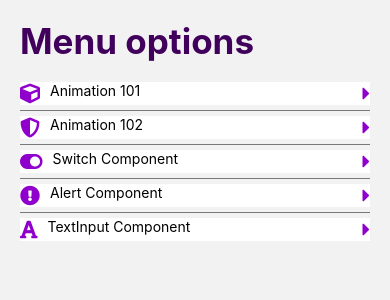
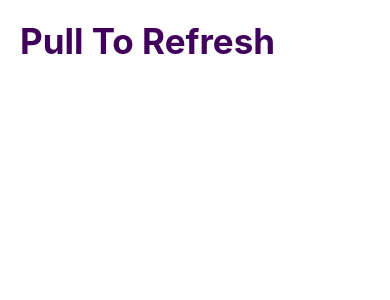
Before and after one commit to juliflorezg/React-native-udemy-12, a React Native app: screen /PullToRefreshScreen in a window 390 px wide. Shown: the top 300 px of the page. Built offline with nearby package versions, Linux system fonts and the light colour scheme.

Commit message:
add pull to refresh screen

```diff
--- a/src/data/menuItems.tsx
+++ b/src/data/menuItems.tsx
@@ -26,4 +26,9 @@ export const menuItems: MenuItem[] = [
     icon: 'font',
     component: 'TextInputScreen',
   },
+  {
+    name: 'PullToRefresh Component',
+    icon: 'redo-alt',
+    component: 'PullToRefreshScreen',
+  },
 ];
--- a/src/navigation/Navigator.tsx
+++ b/src/navigation/Navigator.tsx
@@ -6,6 +6,7 @@ import {Animation102Screen} from '../screens/Animation102Screen';
 import {SwitchScreen} from '../screens/SwitchScreen';
 import {AlertScreen} from '../screens/AlertScreen';
 import {TextInputScreen} from '../screens/TextInputScreen';
+import {PullToRefreshScreen} from '../screens/PullToRefreshScreen';
 
 export type RootStackParams = {
   HomeScreen: undefined;
@@ -14,6 +15,7 @@ export type RootStackParams = {
   SwitchScreen: undefined;
   AlertScreen: undefined;
   TextInputScreen: undefined;
+  PullToRefreshScreen: undefined;
 };
 
 const Stack = createStackNavigator<RootStackParams>();
@@ -23,6 +25,9 @@ export const Navigator = () => {
     <Stack.Navigator
       screenOptions={{
         headerShown: false,
+        cardStyle: {
+          backgroundColor: 'white',
+        },
       }}>
       <Stack.Screen name="HomeScreen" component={HomeScreen} />
       <Stack.Screen name="Animation101Screen" component={Animation101Screen} />
@@ -30,6 +35,10 @@ export const Navigator = () => {
       <Stack.Screen name="SwitchScreen" component={SwitchScreen} />
       <Stack.Screen name="AlertScreen" component={AlertScreen} />
       <Stack.Screen name="TextInputScreen" component={TextInputScreen} />
+      <Stack.Screen
+        name="PullToRefreshScreen"
+        component={PullToRefreshScreen}
+      />
     </Stack.Navigator>
   );
 };
--- /dev/null
+++ b/src/screens/PullToRefreshScreen.tsx
@@ -0,0 +1,28 @@
+import React, {useState} from 'react';
+import {RefreshControl, ScrollView, View} from 'react-native';
+import {HeaderTitle} from '../components/HeaderTitle';
+import {styles} from '../theme/appTheme';
+export const PullToRefreshScreen = () => {
+  const [refreshing, setRefreshing] = useState(false);
+
+  const onRefresh = () => {
+    setRefreshing(true);
+
+    setTimeout(() => {
+      console.log("We're done");
+
+      setRefreshing(false);
+    }, 1500);
+  };
+
+  return (
+    <ScrollView
+      refreshControl={
+        <RefreshControl refreshing={refreshing} onRefresh={onRefresh} />
+      }>
+      <View style={styles.globalMargin}>
+        <HeaderTitle title="Pull To Refresh" />
+      </View>
+    </ScrollView>
+  );
+};
```
